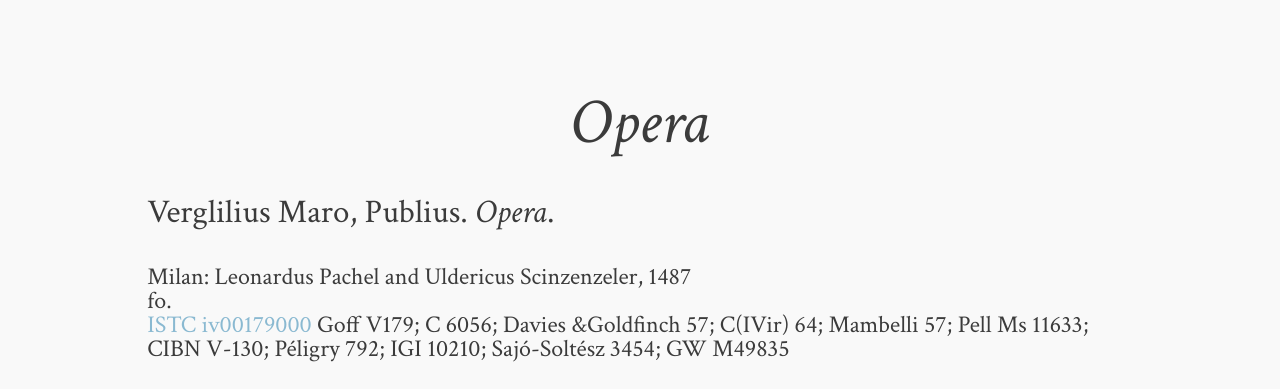
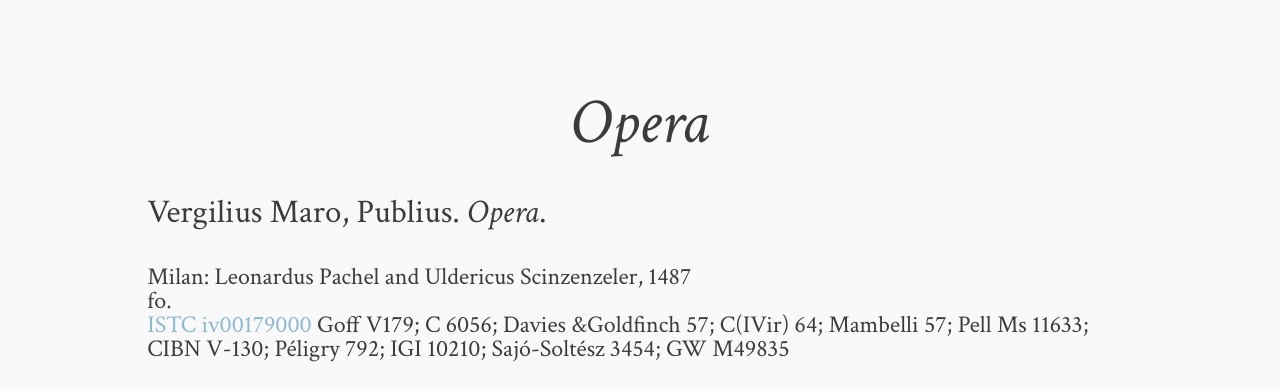
Before and after one commit to tenniso2/tenniso2.github.io, a Jekyll site: the page built from _posts/2015-12-08-Opera Vergilii.md, in a window 1280 px wide. Shown: the part 550-939 px from the top of the page. Built offline with Jekyll 4.4.1, drawn with Linux system fonts in a browser that asks for light colours; comment, search, counter and statistics services are not loaded.

Commit message:
Update 2015-12-08-Opera Vergilii.md
fixed typo

```diff
--- a/_posts/2015-12-08-Opera Vergilii.md
+++ b/_posts/2015-12-08-Opera Vergilii.md
@@ -4,7 +4,7 @@
 category: articles
 tags: [sample post, images, test]
 ---
-<span style="font-size:1.5em;">Verglilius Maro, Publius. *Opera*.</span>
+<span style="font-size:1.5em;">Vergilius Maro, Publius. *Opera*.</span>
 
 |:---:|
 |<span style="font-size:1.5em;">Milan: Leonardus Pachel and Uldericus Scinzenzeler, 1487</span>|
```
